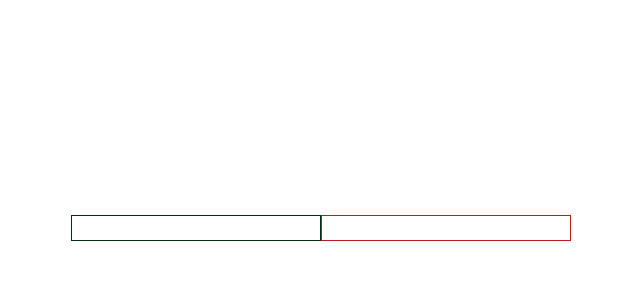
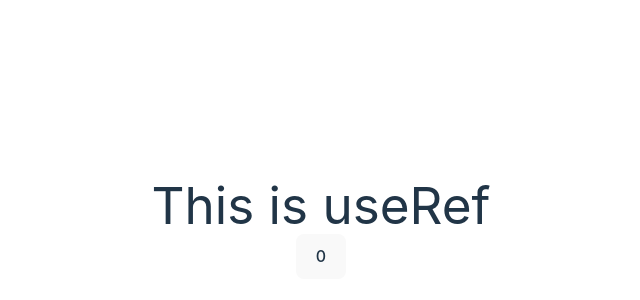
Before and after one commit to afzal75/react-hooks, a React (Vite) app: page / in a window 1280 px wide. Shown: the part 172-472 px from the top of the page, without its empty margins (319-959 px from the left). Built offline with nearby package versions, Linux system fonts and the light colour scheme.

Commit message:
useR operation completed successfully

```diff
--- a/src/App.tsx
+++ b/src/App.tsx
@@ -1,9 +1,9 @@
 
 // import { useState } from 'react';
-import './App.css'
-import UseEffect from './pages/UseEffect'
+import './App.css';
 // import UseStateExample from './pages/UseStateExample.tsx';
 // import UseReducer from './pages/UseReducer.tsx';
+import UseRefExample from './pages/UseRefExample';
 
 function App() {
   // const [counter, setCounter] = useState(0)
@@ -11,7 +11,8 @@ function App() {
     <div>
       {/* <UseStateExample counter={counter} setCounter={setCounter} /> */}
       {/* <UseReducer></UseReducer> */}
-      <UseEffect></UseEffect>
+      {/* <UseEffect></UseEffect> */}
+      <UseRefExample />
     </div>
   )
 }
--- /dev/null
+++ b/src/pages/UseRefExample.jsx
@@ -0,0 +1,30 @@
+// useState and useRef difference
+
+// useRef sathe sathe update hoy ref kono rerender triger kore na
+
+// useRef sudu reference dore rakhe
+
+// useState sathe sathe update hoy na state ekta rerender triger kore
+
+import { useRef, useState } from "react";
+
+const UseRefExample = () => {
+  const [count, setCount] = useState(0);
+  const myRef = useRef(0);
+
+  const increment = () => {
+    myRef.current = myRef.current + 1;
+    setCount(count + 1);
+  };
+
+  return (
+    <div>
+      <h1>This is useRef</h1>
+      <button className="btn btn-primary" onClick={() => increment()}>
+        {myRef.current}
+      </button>
+    </div>
+  );
+};
+
+export default UseRefExample;
```
